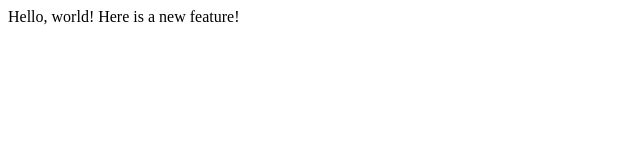
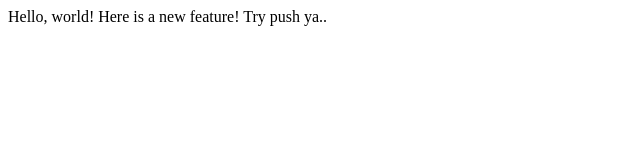
Before and after one commit to HelenaJJJ/lecture0, a plain HTML site: page index.html in a window 1280 px wide. Shown: the whole page, without its empty margins (0-640 px from the left). Drawn offline with Linux system fonts and the light colour scheme.

Commit message:
Added Try Push

```diff
--- a/index.html
+++ b/index.html
@@ -7,5 +7,6 @@
     <body>
         Hello, world!
         Here is a new feature!
+        Try push ya..
     </body>
 </html>
```
